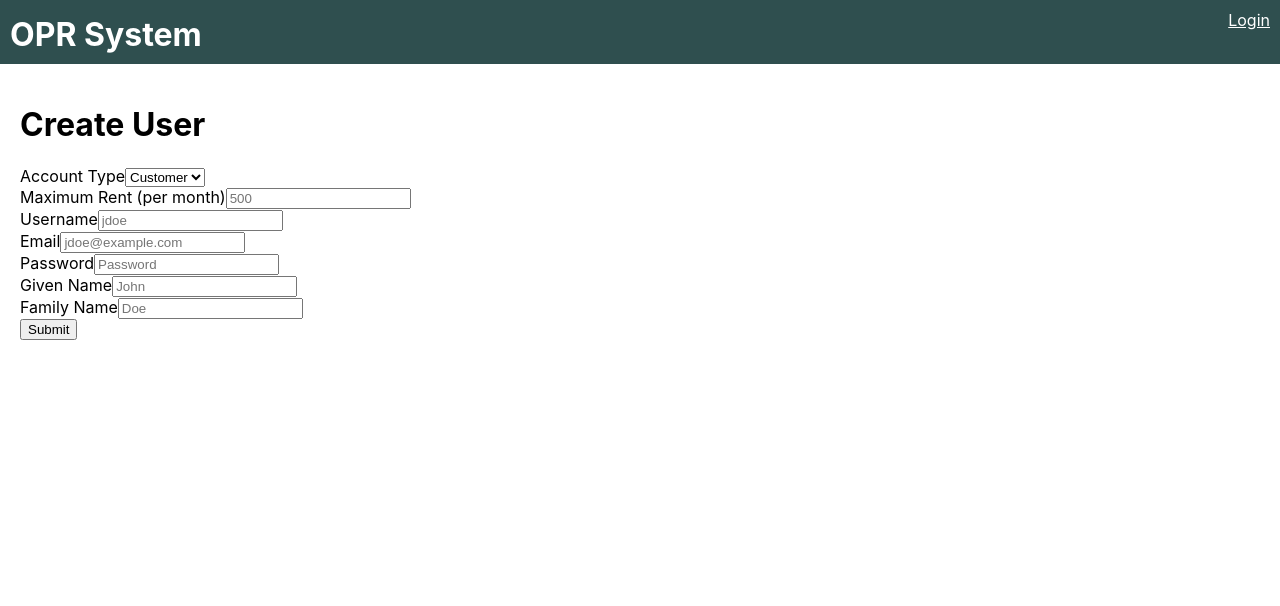
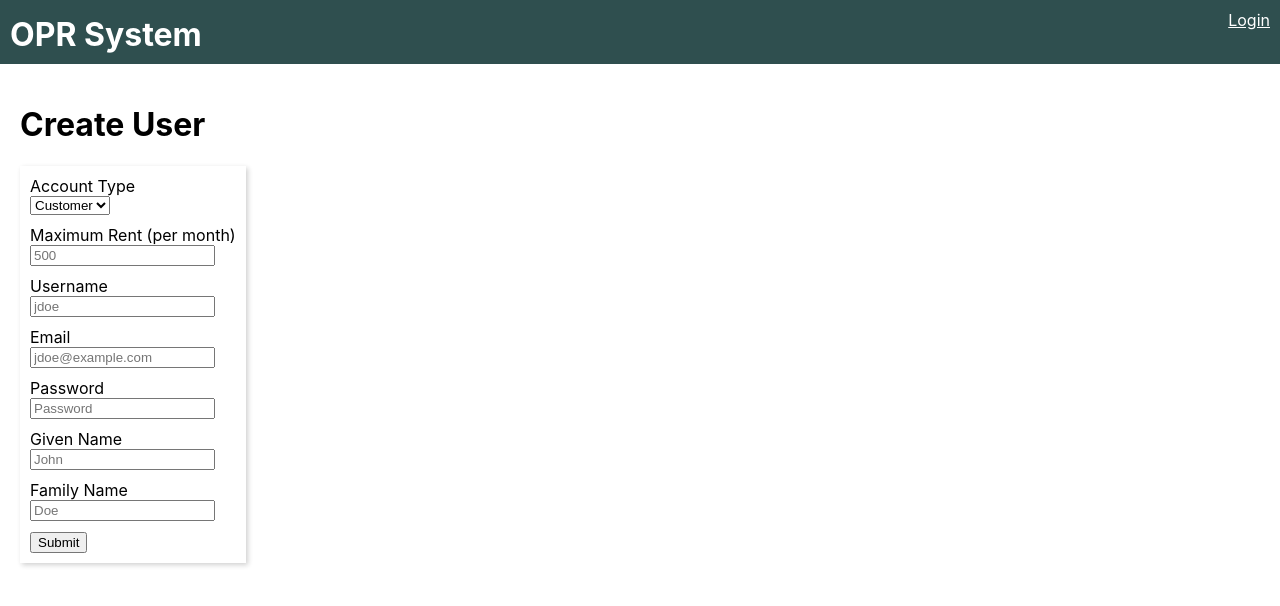
Before and after one commit to mattorchard/OPR, a React (Create React App) app in the folder client/: page /create-account in a window 1280 px wide. Shown: the top 606 px of the page. Built offline with nearby package versions, Linux system fonts and the light colour scheme.

Commit message:
Reorder some CSS classes for form elements

```diff
--- a/client/src/App.css
+++ b/client/src/App.css
@@ -1,7 +1,16 @@
-form.vertical-form > *{
+form.vertical-form > label {
+    display: block;
+    margin-bottom: 10px;
+}
+form.vertical-form > label > input,
+form.vertical-form > label > select {
     display: block;
 }
-
+.card {
+    box-shadow: 2px 2px 5px rgba(20,20,20,.2);
+    display: inline-block;
+    padding: 10px;
+}
 .avatar {
     cursor: pointer;
     font-size: large;
--- a/client/src/NavBar/MyAccountBadge.js
+++ b/client/src/NavBar/MyAccountBadge.js
@@ -36,7 +36,7 @@ export default class MyAccountBadge extends Component {
         className={`my-account-badge__toggle avatar avatar--${this.props.role}`}>
         {this.letter}
       </button>
-      <div className={`my-account-badge__popover my-account-badge__popover--${this.state.open ? "open" : "closed"}`}>
+      <div className={`my-account-badge__popover card my-account-badge__popover--${this.state.open ? "open" : "closed"}`}>
         <ul>
           <li>Signed in as: <strong>{this.props.username}</strong></li>
           <li>{this.props.givenName}</li>
--- a/client/src/NavBar/NavBar.css
+++ b/client/src/NavBar/NavBar.css
@@ -23,7 +23,6 @@
 .my-account-badge__popover {
     display: none;
     color: black;
-    box-shadow: 2px 2px 5px rgba(20,20,20,.2);
     background-color: white;
     position: absolute;
     top: 90%;
--- a/client/src/Screens/CreateUserScreen/CreateUserScreen.js
+++ b/client/src/Screens/CreateUserScreen/CreateUserScreen.js
@@ -33,7 +33,6 @@ export default class CreateUserScreen extends Component {
   }
 
   render() {
-    // Todo: this
     return <main className="create-user-screen">
       <h1>Create User</h1>
       <UserDetailsForm onSubmit={this.createUser}/>
```
